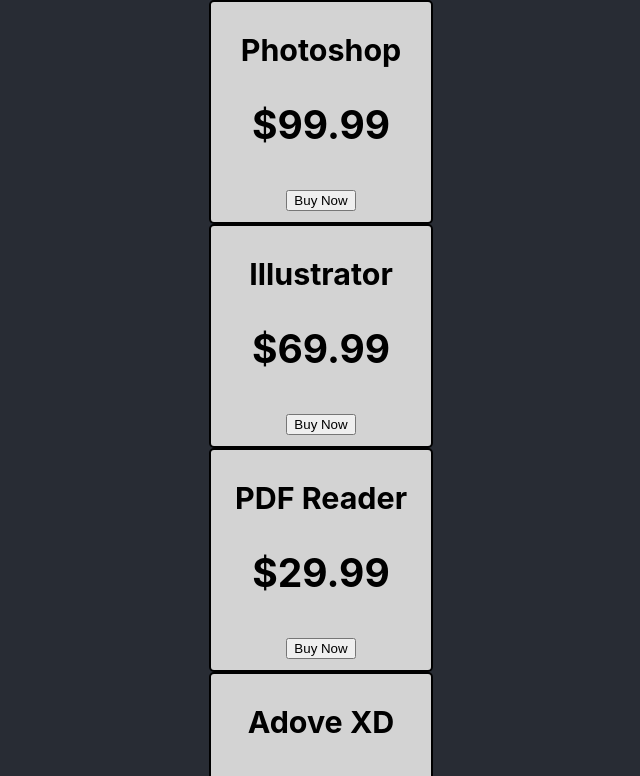
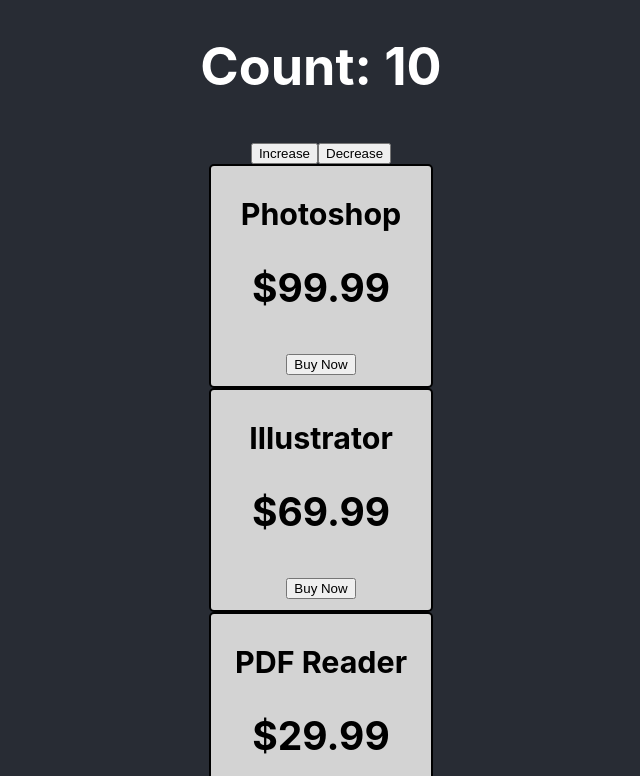
Before and after one commit to MohosinPalash/react-core-concepts, a React (Create React App) app: page / in a window 1280 px wide. Shown: the top 776 px of the page, without its empty margins (319-959 px from the left). Built offline with nearby package versions, Linux system fonts and the light colour scheme.

Commit message:
Event Listener (state hook and state method)

```diff
--- a/src/App.js
+++ b/src/App.js
@@ -1,4 +1,5 @@
 import logo from './logo.svg';
+import React, { useState } from 'react';
 import './App.css';
 
 function App() {
@@ -13,6 +14,10 @@
   return (
     <div className="App">
       <header className="App-header">
+
+        {/* event listener */}
+        <Count></Count>
+
         {/* dynamically passing obejct */}
         {
           products.map(pd => <Products product={pd}></Products>)
@@ -30,6 +35,25 @@
     </div>
   );
 }
+
+function Count(){
+  const [count, setCount] = useState(10);
+  const handleIncrease = () => {
+    setCount (count + 1);
+  }
+  const handleDecrease = () => {
+    setCount  (count - 1);
+  }
+
+  return (
+    <div>
+      <h1>Count: {count}</h1>
+      <button onClick={handleIncrease}>Increase</button>
+      <button onClick={handleDecrease}>Decrease</button>
+    </div>
+  )
+}
+
 
 function Products(props){
   const productStyle ={
```
